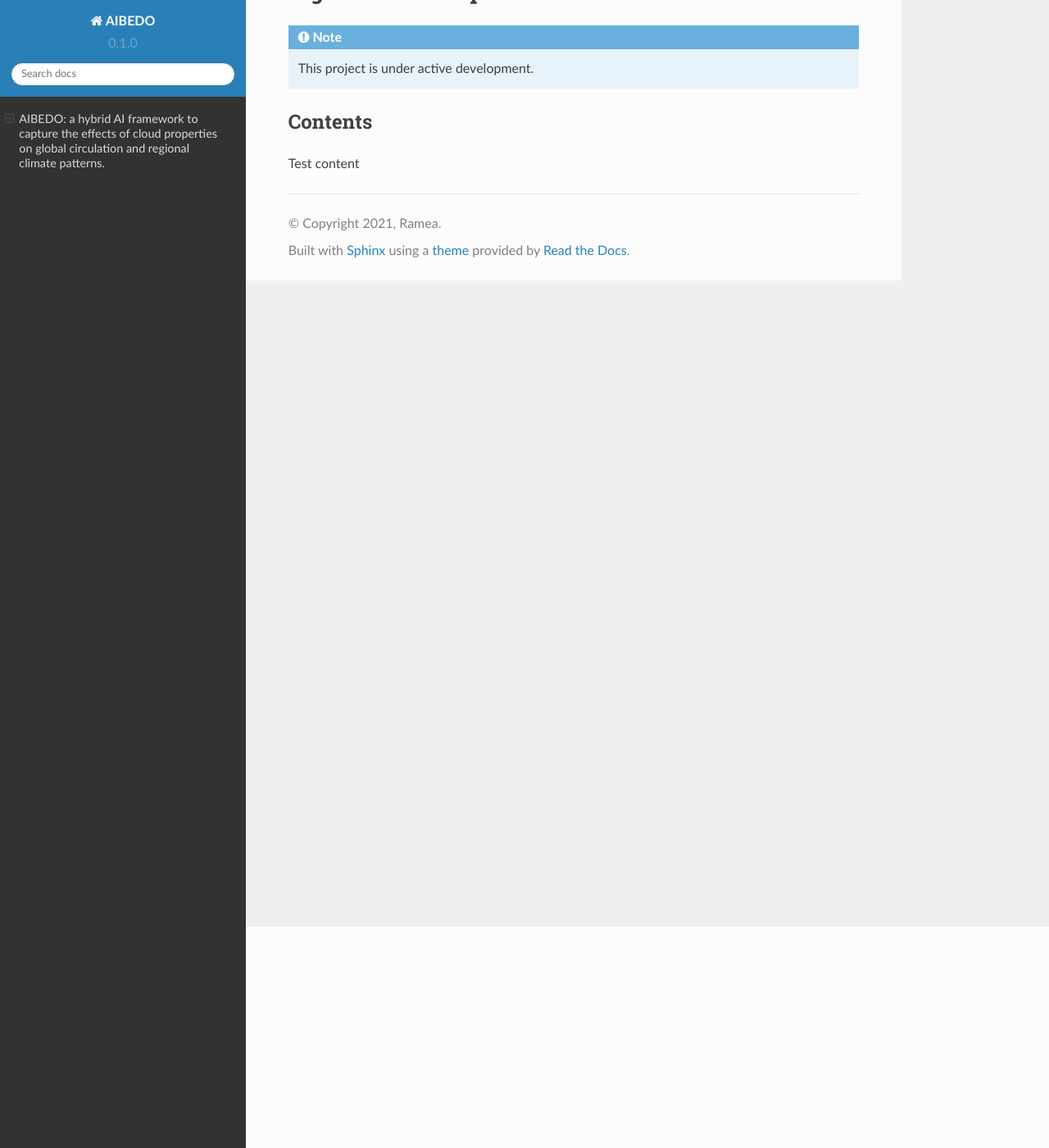
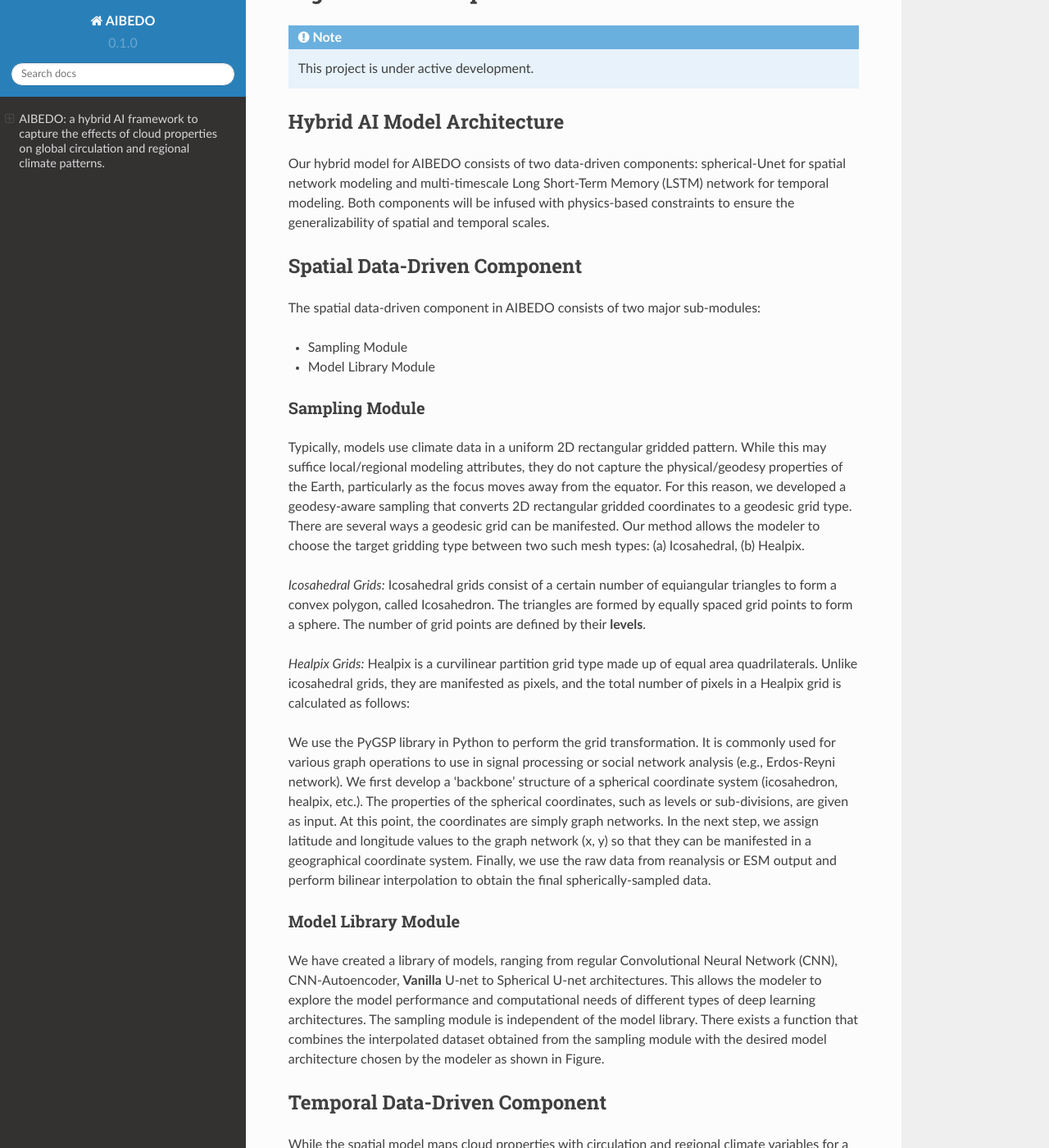
Before and after one commit to kramea/aibedo, a Sphinx documentation site: the page built from docs/source/index.rst, in a window 1280 px wide and 1400 px high, scrolled down 270 px. Shown: the whole window at 82% size. Built offline with Sphinx 7.4.7 and the Read the Docs theme 2.0.0, drawn with Linux system fonts in a browser that asks for light colours; some of the changed text lies outside the part shown.

Commit message:
new format

```diff
--- a/docs/source/index.rst
+++ b/docs/source/index.rst
@@ -5,13 +5,39 @@ AIBEDO: a hybrid AI framework to capture the effects of cloud properties on glob
 
    This project is under active development.
 
-Contents
---------
 
-Test content
+Hybrid AI Model Architecture
+----------------------------
 
-.. toctree::
-   :maxdepth: 3
-   datasets/index
-   reports/index
-   dynamics/index
+Our hybrid model for AIBEDO consists of two data-driven components: spherical-Unet for spatial network modeling and multi-timescale Long Short-Term Memory (LSTM) network for temporal modeling. Both components will be infused with physics-based constraints to ensure the generalizability of spatial and temporal scales.
+
+Spatial Data-Driven Component
+-----------------------------
+
+The spatial data-driven component in AIBEDO consists of two major sub-modules:
+
+- Sampling Module
+- Model Library Module
+
+
+Sampling Module
+~~~~~~~~~~~~~~~
+
+Typically, models use climate data in a uniform 2D rectangular gridded pattern. While this may suffice local/regional modeling attributes, they do not capture the physical/geodesy properties of the Earth, particularly as the focus moves away from the equator. For this reason, we developed a geodesy-aware sampling that converts 2D rectangular gridded coordinates to a geodesic grid type. There are several ways a geodesic grid can be manifested. Our method allows the modeler to choose the target gridding type between two such mesh types: (a) Icosahedral, (b) Healpix.
+
+*Icosahedral Grids:* Icosahedral grids consist of a certain number of equiangular triangles to form a convex polygon, called Icosahedron. The triangles are formed by equally spaced grid points to form a sphere. The number of grid points are defined by their **levels**.
+
+*Healpix Grids:* Healpix is a curvilinear partition grid type made up of equal area quadrilaterals. Unlike icosahedral grids, they are manifested as pixels, and the total number of pixels in a Healpix grid is calculated as follows:
+
+We use the PyGSP library in Python to perform the grid transformation. It is commonly used for various graph operations to use in signal processing or social network analysis (e.g., Erdos-Reyni network). We first develop a 'backbone' structure of a spherical coordinate system (icosahedron, healpix, etc.). The properties of the spherical coordinates, such as levels or sub-divisions, are given as input. At this point, the coordinates are simply graph networks. In the next step, we assign latitude and longitude values to the graph network (x, y) so that they can be manifested in a geographical coordinate system. Finally, we use the raw data from reanalysis or ESM output and perform bilinear interpolation to obtain the final spherically-sampled data.
+
+
+Model Library Module
+~~~~~~~~~~~~~~~~~~~~~
+
+We have created a library of models, ranging from regular Convolutional Neural Network (CNN), CNN-Autoencoder, **Vanilla** U-net to Spherical U-net architectures. This allows the modeler to explore the model performance and computational needs of different types of deep learning architectures. The sampling module is independent of the model library. There exists a function that combines the interpolated dataset obtained from the sampling module with the desired model architecture chosen by the modeler as shown in Figure.
+
+Temporal Data-Driven Component
+------------------------------
+
+While the spatial model maps cloud properties with circulation and regional climate variables for a given step, the temporal component aims to predict the output for the next time step for a set of input conditions. Our goal to model temporal component is to initially understand how the circulation, precipitation, and temperature could change over time and subsequently observe if there are any patterns of climate tipping points. The tipping point characterization in our model does not intend to model the dynamics of nonlinear feedback loops in the earth system, but we would look at the large-scale trends over time at the decadal scale first, and then narrow down to any changing trends in seasonal scale to identify "early-onset" of tipping points.
```
